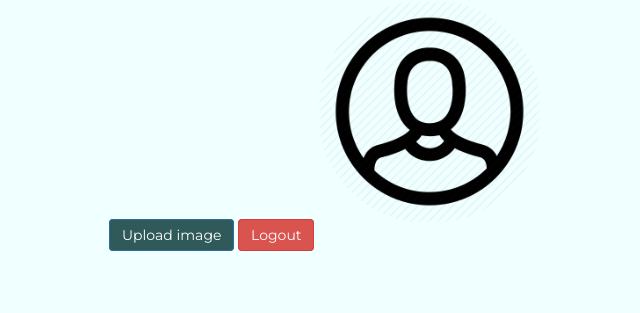
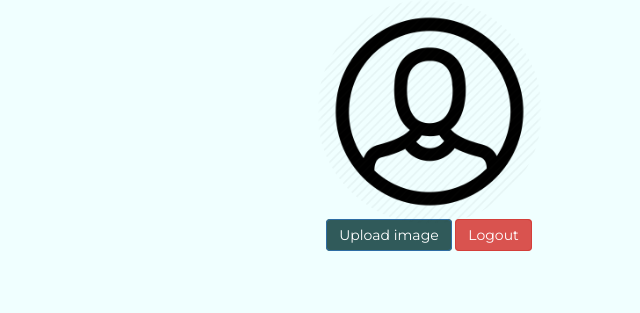
Before and after one commit to Tommy-B-Git/src, a Flask app: a page that uses templates/welcome.html in a window 1280 px wide. Shown: the part 279-592 px from the top of the page, without its empty margins (211-851 px from the left). Run offline with Flask 2, Linux system fonts and the light colour scheme; some libraries are stand-ins or nearby versions.

Commit message:
class addedd to welcome.html

```diff
--- a/templates/welcome.html
+++ b/templates/welcome.html
@@ -16,7 +16,7 @@
            }}"class="avatar center-block">
         </div> <!-- end cols -->
       </div> <!-- end row -->
-        <div class="buttonDivs center-block"> <!-- button container-->
+        <div class="buttonDivs center-block text-center"> <!-- button container-->
           <a href="{{ url_for('upload') }}" class="btn btn-primary customButn inlineButz">Upload image</a>
           <a class="btn btn-danger inlineButz" href="{{ url_for('logout') }}">Logout</a>
         </div> <!-- end button cont -->
```
